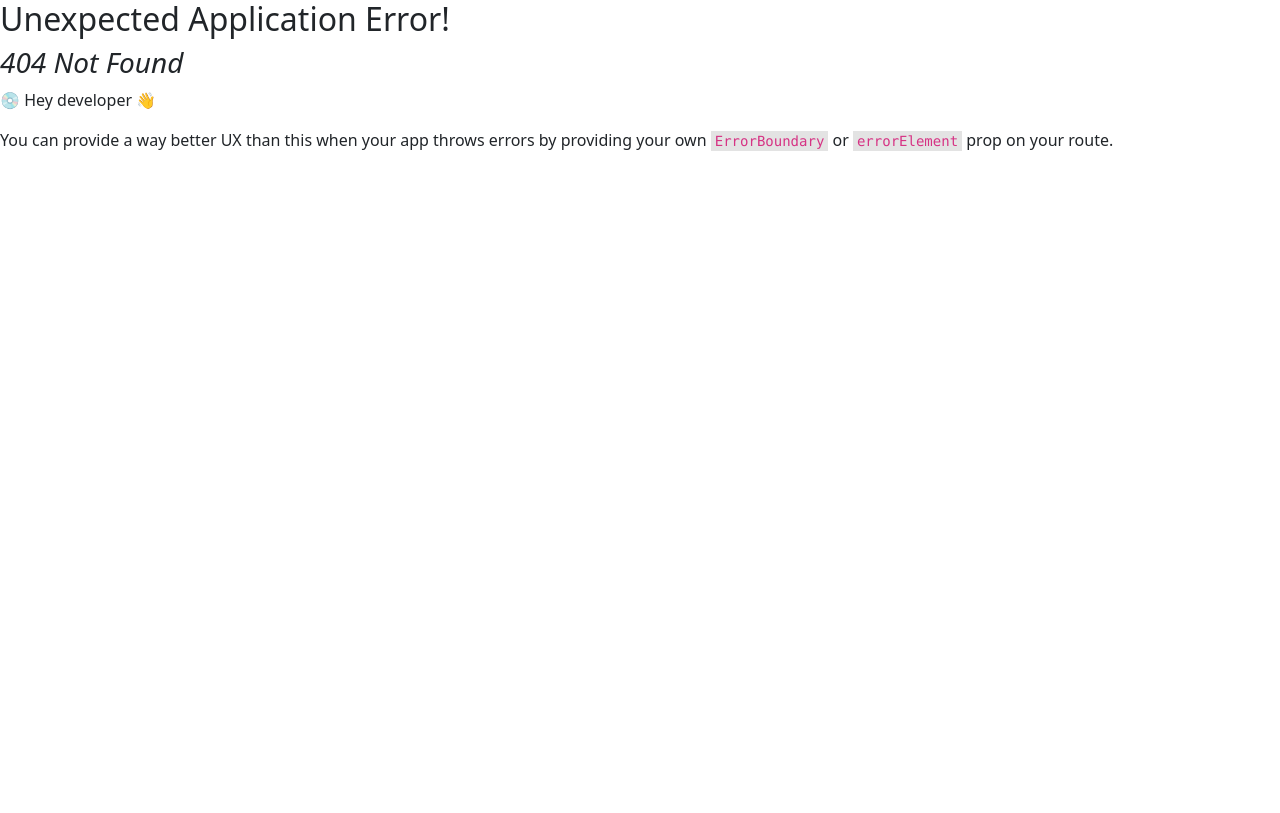
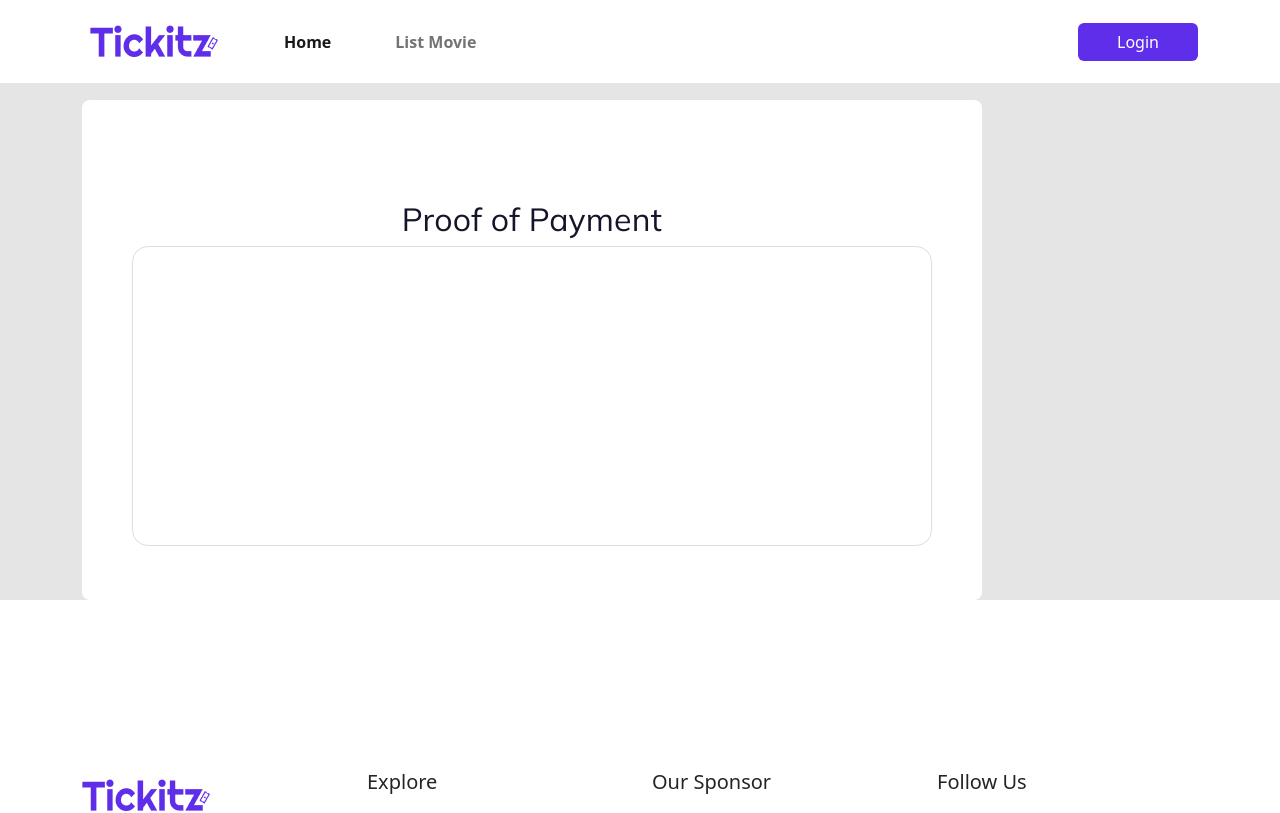
Before and after one commit to Fiqri-R-J/Tickitz-Fe, a React (Create React App) app: page /ticket in a window 1280 px wide. Before the commit this address had no page. Shown: the top 813 px of the page. Built offline with nearby package versions, Linux system fonts and the light colour scheme.

Commit message:
[ADD] Ticket Page

```diff
--- a/src/App.js
+++ b/src/App.js
@@ -8,6 +8,7 @@ import SignUp from "./pages/Sign-up";
 import ViewMovie from "./pages/View-movie";
 import Payment from "./pages/Payment";
 import Order from "./pages/Order";
+import Ticket from "./pages/Ticket";
 import { Provider } from "react-redux";
 import store, { persistor } from "./stores/index";
 //import redux-persist
@@ -47,6 +48,10 @@ function App() {
       path: "/order-page",
       element: <Order />,
     },
+    {
+      path: "/ticket",
+      element: <Ticket />,
+    },
   ]);
 
   return (
--- /dev/null
+++ b/src/pages/Ticket.js
@@ -0,0 +1,34 @@
+import React from "react"
+import Navbar from "../components/organisms/Navbar"
+import Footer from "../components/organisms/Footer"
+import "../styles/ticket.css"
+
+function Ticket(){
+    return(
+        <div>
+            <Navbar/>
+
+            <div id="Ticket">
+                <div class="container text-center">
+                    <div class="row">
+                <div class="col align-items-center">
+                <div class="border-ticket">
+                <div class="row">
+                    <div class="col align-self-start text-ticket">
+                    <h2>Proof of Payment</h2>
+                    <div class="col align-self-center ticket-card">
+                    </div>
+                    </div>
+                    </div>
+                </div>
+                </div>
+                </div>
+                </div>
+            </div>
+
+            <Footer/>
+        </div>
+    )
+}
+
+export default Ticket
--- /dev/null
+++ b/src/styles/ticket.css
@@ -0,0 +1,32 @@
+#Ticket{
+    background: #E5E5E5;
+}
+
+#Ticket .border-ticket{
+    margin-top: 100px;
+    border: 2px;
+    background: #ffffff;
+    border-radius: 8px;
+    width: 900px;
+    height: 500px;
+}
+
+#Ticket .border-ticket .text-ticket{
+    font-family: 'Mulish';
+    font-style: normal;
+    font-weight: 700;
+    font-size: 24px;
+    line-height: 30px;
+    letter-spacing: 0.25px;
+    color: #14142B;
+    margin-top: 100px;
+}
+
+#Ticket .border-ticket .ticket-card{
+    border: 1px solid #DEDEDE;
+    box-sizing: border-box;
+    border-radius: 16px;
+    width: 800px;
+    height: 300px;
+    margin-left: 50px;
+}
```
